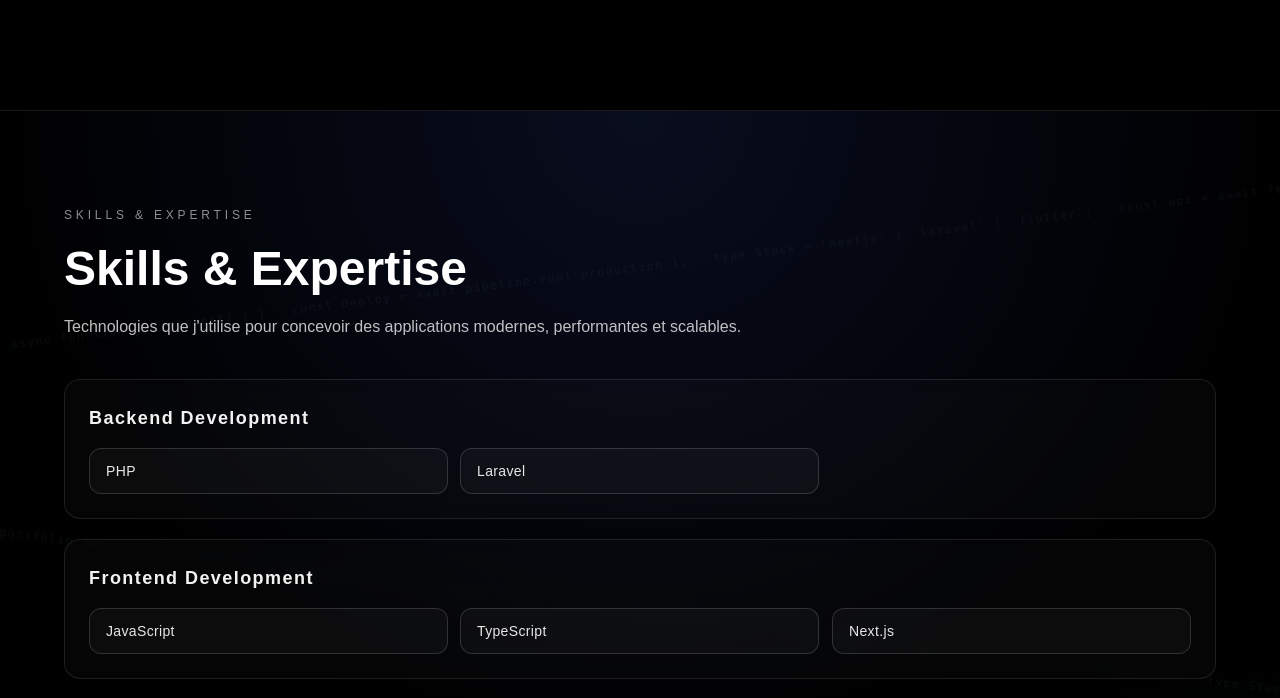
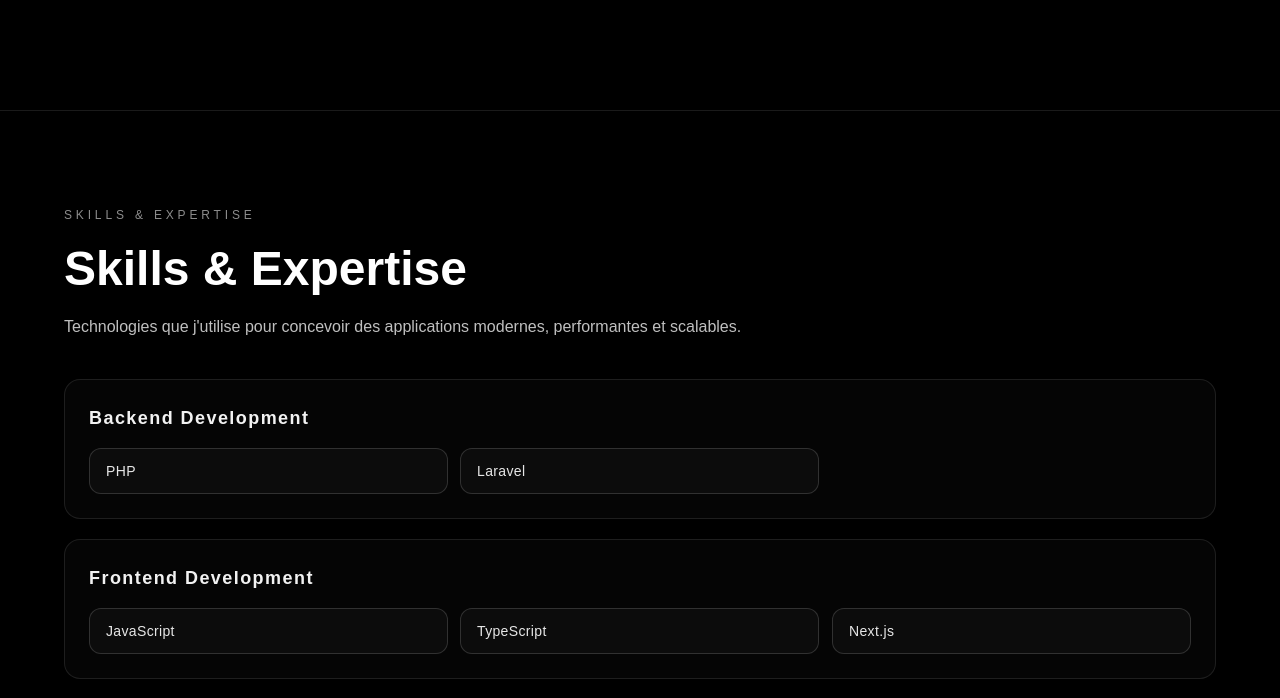
Before and after one commit to shikileliondor/Portfoliomorel, a Next.js app: page / in a window 1280 px wide. Shown: the part 1299-1997 px from the top of the page. Built offline with nearby package versions, Linux system fonts and the light colour scheme.

Commit message:
suppression codebar

```diff
--- a/components/CodeBackground.tsx
+++ b/components/CodeBackground.tsx
@@ -1,33 +1,33 @@
-const codeLines = [
-  "const api = await fetch('/api/projects');",
-  "docker build -t portfolio-app .",
-  "git commit -m \"update portfolio\";",
-  "export async function GET(request) { }",
-  "const deploy = await pipeline.run('production');",
-  "type Stack = 'nextjs' | 'laravel' | 'flutter';",
-];
+// const codeLines = [
+//   "const api = await fetch('/api/projects');",
+//   "docker build -t portfolio-app .",
+//   "git commit -m \"update portfolio\";",
+//   "export async function GET(request) { }",
+//   "const deploy = await pipeline.run('production');",
+//   "type Stack = 'nextjs' | 'laravel' | 'flutter';",
+// ];
 
-const lanes = [
-  { key: "skills-lane-a", className: "skills-code-lane skills-code-lane--up", style: { top: "14%" } },
-  { key: "skills-lane-b", className: "skills-code-lane skills-code-lane--down", style: { top: "40%" } },
-  { key: "skills-lane-c", className: "skills-code-lane skills-code-lane--up", style: { top: "70%" } },
-] as const;
+// const lanes = [
+//   { key: "skills-lane-a", className: "skills-code-lane skills-code-lane--up", style: { top: "14%" } },
+//   { key: "skills-lane-b", className: "skills-code-lane skills-code-lane--down", style: { top: "40%" } },
+//   { key: "skills-lane-c", className: "skills-code-lane skills-code-lane--up", style: { top: "70%" } },
+// ] as const;
 
-const repeatedLines = [...codeLines, ...codeLines, ...codeLines];
+// const repeatedLines = [...codeLines, ...codeLines, ...codeLines];
 
-export function CodeBackground() {
-  return (
-    <div className="pointer-events-none absolute inset-0 overflow-hidden" aria-hidden>
-      {lanes.map((lane) => (
-        <div key={lane.key} className={lane.className} style={lane.style}>
-          {repeatedLines.map((line, index) => (
-            <p key={`${lane.key}-${index}`} className="skills-code-line">
-              {line}
-            </p>
-          ))}
-        </div>
-      ))}
-      <div className="absolute inset-0 bg-[radial-gradient(circle_at_top,rgba(70,110,255,0.12),transparent_45%),radial-gradient(circle_at_bottom_right,rgba(54,246,255,0.08),transparent_42%)]" />
-    </div>
-  );
-}
+// export function CodeBackground() {
+//   return (
+//     <div className="pointer-events-none absolute inset-0 overflow-hidden" aria-hidden>
+//       {lanes.map((lane) => (
+//         <div key={lane.key} className={lane.className} style={lane.style}>
+//           {repeatedLines.map((line, index) => (
+//             <p key={`${lane.key}-${index}`} className="skills-code-line">
+//               {line}
+//             </p>
+//           ))}
+//         </div>
+//       ))}
+//       <div className="absolute inset-0 bg-[radial-gradient(circle_at_top,rgba(70,110,255,0.12),transparent_45%),radial-gradient(circle_at_bottom_right,rgba(54,246,255,0.08),transparent_42%)]" />
+//     </div>
+//   );
+// }
--- a/components/SkillsSection.tsx
+++ b/components/SkillsSection.tsx
@@ -1,7 +1,7 @@
 "use client";
 
 import { SkillCategory } from "@/components/SkillCategory";
-import { CodeBackground } from "@/components/CodeBackground";
+// import { CodeBackground } from "@/components/CodeBackground";
 
 const skillCategories = [
   {
@@ -33,7 +33,7 @@ const skillCategories = [
 export function SkillsSection() {
   return (
     <section id="skills" className="relative z-20 border-t border-white/10 bg-black px-6 py-20 text-white md:px-10 md:py-24">
-      <CodeBackground />
+      {/* <CodeBackground /> */}
 
       <div className="relative z-10 mx-auto w-full max-w-6xl">
         <p className="text-xs uppercase tracking-[0.32em] text-white/55">Skills & Expertise</p>
```
